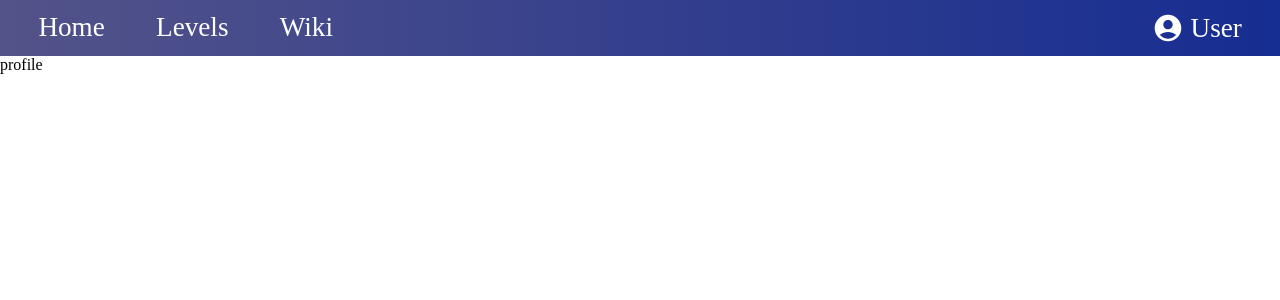
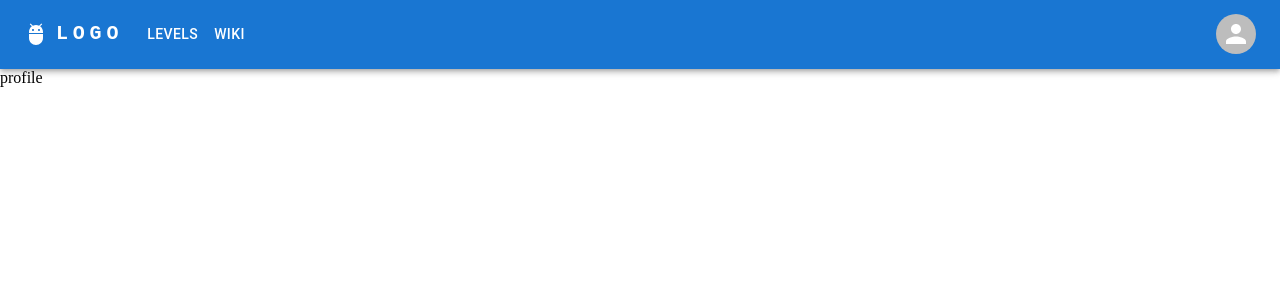
Before and after one commit to swu628/se701-project-React-AtomicIQ, a React (Vite) app in the folder Frontend/: page /profile in a window 1280 px wide. Shown: the top 300 px of the page. Built offline with nearby package versions, Linux system fonts and the light colour scheme.

Commit message:
replaced with MUI nav bar

```diff
--- a/Frontend/src/Nav.tsx
+++ b/Frontend/src/Nav.tsx
@@ -1,26 +1,114 @@
-import AccountCircleIcon from "@mui/icons-material/AccountCircle";
-import { NavLink } from "react-router-dom";
+import * as React from "react";
+import AppBar from "@mui/material/AppBar";
+import Box from "@mui/material/Box";
+import Toolbar from "@mui/material/Toolbar";
+import IconButton from "@mui/material/IconButton";
+import Typography from "@mui/material/Typography";
+import Menu from "@mui/material/Menu";
+import Container from "@mui/material/Container";
+import Avatar from "@mui/material/Avatar";
+import Button from "@mui/material/Button";
+import Tooltip from "@mui/material/Tooltip";
+import MenuItem from "@mui/material/MenuItem";
+import AdbIcon from "@mui/icons-material/Adb";
 
-export default function Nav() {
+const pages = ["Levels", "Wiki"];
+const settings = ["Profile", "Logout"];
+
+function ResponsiveAppBar() {
+  const [anchorElUser, setAnchorElUser] = React.useState<null | HTMLElement>(
+    null
+  );
+
+  const handleOpenUserMenu = (event: React.MouseEvent<HTMLElement>) => {
+    setAnchorElUser(event.currentTarget);
+  };
+
+  const handleCloseUserMenu = () => {
+    setAnchorElUser(null);
+  };
+
   return (
-    <div className="nav">
-      <ul>
-        <li>
-          <NavLink to="/home">Home</NavLink>
-        </li>
-        <li>
-          <NavLink to="/levels">Levels</NavLink>
-        </li>
-        <li>
-          <NavLink to="/wiki">Wiki</NavLink>
-        </li>
-        <li style={{ marginLeft: "60vw" }}>
-          <NavLink to="/profile" className="profile-section">
-            <AccountCircleIcon className="profile-icon" />
-            User
-          </NavLink>
-        </li>
-      </ul>
-    </div>
+    <AppBar position="static">
+      <Container maxWidth="xl">
+        <Toolbar disableGutters>
+          <Typography
+            variant="h6"
+            noWrap
+            component="a"
+            href="/profile"
+            sx={{
+              mr: 2,
+              display: { xs: "none", md: "flex" },
+              fontFamily: "monospace",
+              fontWeight: 700,
+              letterSpacing: ".3rem",
+              color: "inherit",
+              textDecoration: "none",
+            }}
+          >
+            <AdbIcon
+              sx={{
+                display: { xs: "none", md: "flex" },
+                mr: 1,
+                marginTop: 0.5,
+              }}
+            />
+            LOGO
+          </Typography>
+          <Box sx={{ flexGrow: 1, display: { xs: "none", md: "flex" } }}>
+            {pages.map((page) => (
+              <Button
+                key={page}
+                sx={{ my: 2, color: "white", display: "block" }}
+                href={`/${page}`}
+              >
+                {page}
+              </Button>
+            ))}
+          </Box>
+          <Box sx={{ flexGrow: 0 }}>
+            <Tooltip title="Open settings">
+              <IconButton onClick={handleOpenUserMenu} sx={{ p: 0 }}>
+                <Avatar alt="Remy Sharp" />
+              </IconButton>
+            </Tooltip>
+            <Menu
+              sx={{ mt: "45px" }}
+              id="menu-appbar"
+              anchorEl={anchorElUser}
+              anchorOrigin={{
+                vertical: "top",
+                horizontal: "right",
+              }}
+              keepMounted
+              transformOrigin={{
+                vertical: "top",
+                horizontal: "right",
+              }}
+              open={Boolean(anchorElUser)}
+              onClose={handleCloseUserMenu}
+            >
+              {settings.map((setting) => (
+                <MenuItem key={setting} onClick={handleCloseUserMenu}>
+                  <Typography
+                    textAlign="center"
+                    component="a"
+                    href={setting === "Profile" ? "/profile" : undefined}
+                    sx={{
+                      color: "inherit",
+                      textDecoration: "none",
+                    }}
+                  >
+                    {setting}
+                  </Typography>
+                </MenuItem>
+              ))}
+            </Menu>
+          </Box>
+        </Toolbar>
+      </Container>
+    </AppBar>
   );
 }
+export default ResponsiveAppBar;
```
